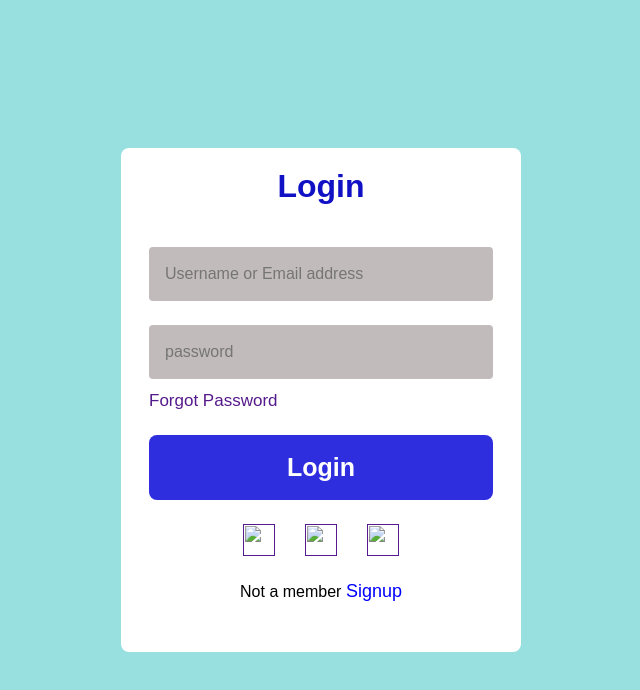
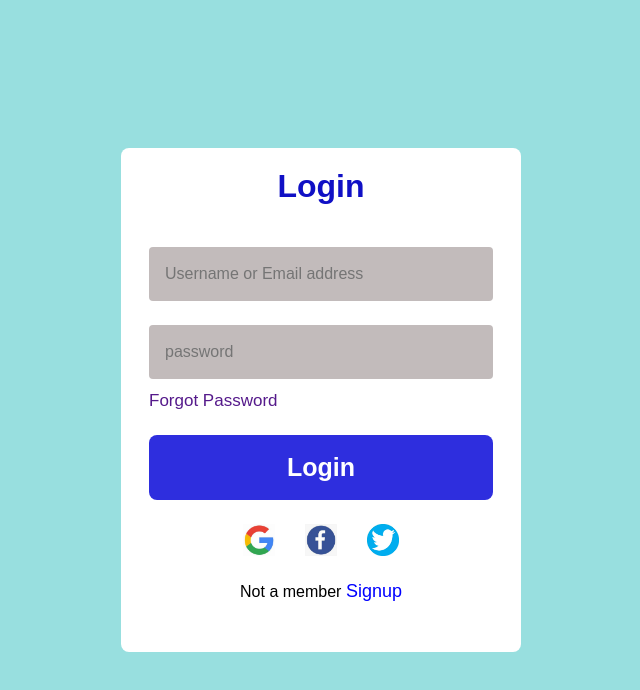
Before and after one commit to Vivek-Mehra298/Login-Signup-Form, a plain HTML site: page index.html in a window 1280 px wide. Shown: the whole page, without its empty margins (319-959 px from the left). Drawn offline with Linux system fonts and the light colour scheme.

Commit message:
Update index.html

```diff
--- a/index.html
+++ b/index.html
@@ -20,9 +20,9 @@
                 <a href="">Forgot Password</a>
                 <input type="button"  value="Login"  onclick="signUP()">
                 <div class="links">
-                    <a href=""><img src="image/google.jpg" alt=""></a>
-                    <a href=""><img src="image/facebook.jpg" alt=""></a>
-                    <a href=""><img src="image/twiiter.jpg" alt=""></a>
+                    <a href=""><img src="google.jpg" alt=""></a>
+                    <a href=""><img src="facebook.jpg" alt=""></a>
+                    <a href=""><img src="twiiter.jpg" alt=""></a>
                 </div>
                 <p class="signup">Not a member <a href="#"  onclick="signIN()">Signup</a></p>
             </form>
```
